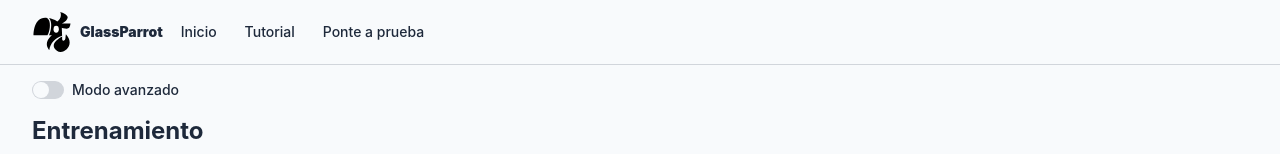
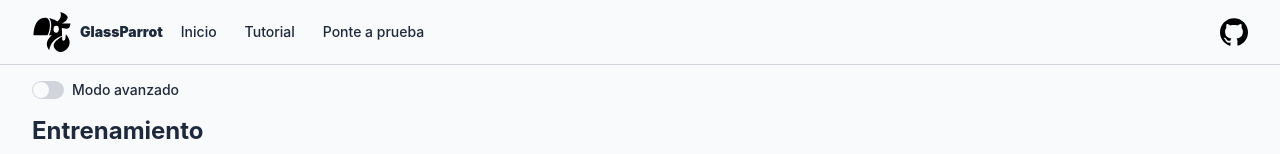
Before and after one commit to ElenaTomasVela/GlassParrot, a React (Vite) app: page / in a window 1280 px wide. Shown: the top 154 px of the page. Built offline with nearby package versions, Linux system fonts and the light colour scheme; what @reactour/tour would draw is missing.

Commit message:
feat: move assets and add GitHub link

```diff
--- a/src/components/Navbar.tsx
+++ b/src/components/Navbar.tsx
@@ -1,7 +1,8 @@
 import { Link } from "@tanstack/react-router";
 import { Separator } from "./Separator";
 import type { ReactNode } from "react";
-import LogoSvg from "/public/GlassParrot.svg";
+import LogoSvg from "../assets/GlassParrot.svg";
+import GithubSvg from "../assets/github.svg";
 
 const NavLink = ({ to, children }: { to: string; children: ReactNode }) => {
   return (
@@ -19,15 +20,20 @@ const NavLink = ({ to, children }: { to: string; children: ReactNode }) => {
 export const Navbar = () => {
   return (
     <>
-      <div className="flex gap-2 px-8 py-2 items-center">
+      <div className="flex gap-2 px-8 py-2 items-center justify-between">
+        <div className="flex gap-2 items-center">
           <Link to="/" className="flex items-center text-sm font-black gap-2">
             <img src={LogoSvg} className="size-10 my-1" />
             <span>GlassParrot</span>
           </Link>
-
           <NavLink to="/">Inicio</NavLink>
           <NavLink to="/tutorial">Tutorial</NavLink>
           <NavLink to="/evaluation">Ponte a prueba</NavLink>
+        </div>
+
+        <a href="https://github.com/ElenaTomasVela/GlassParrot">
+          <img src={GithubSvg} className="size-7" />
+        </a>
       </div>
       <Separator />
     </>
```
Also changed, not shown: src/assets/GlassParrot.svg (renamed from public/GlassParrot.svg), src/assets/github.svg (added). Lines whose indentation alone changed are shown as unchanged.
